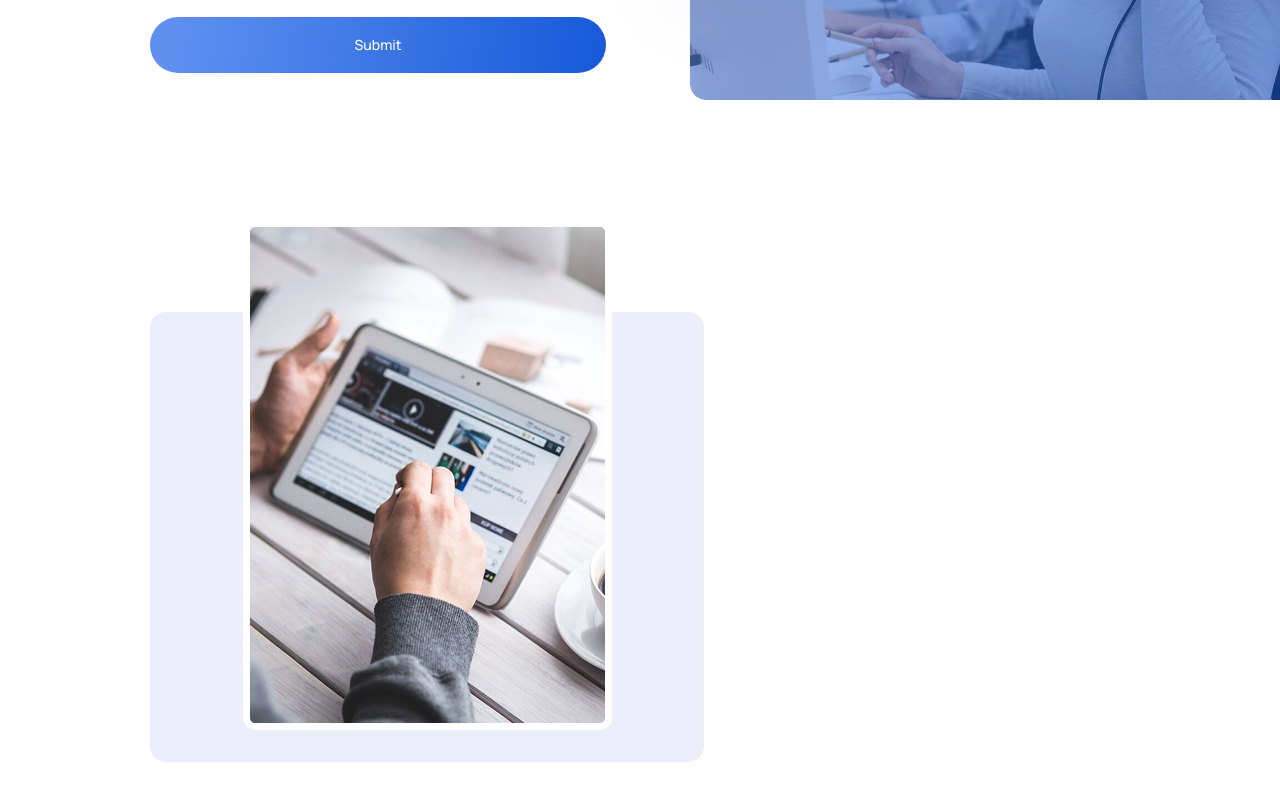
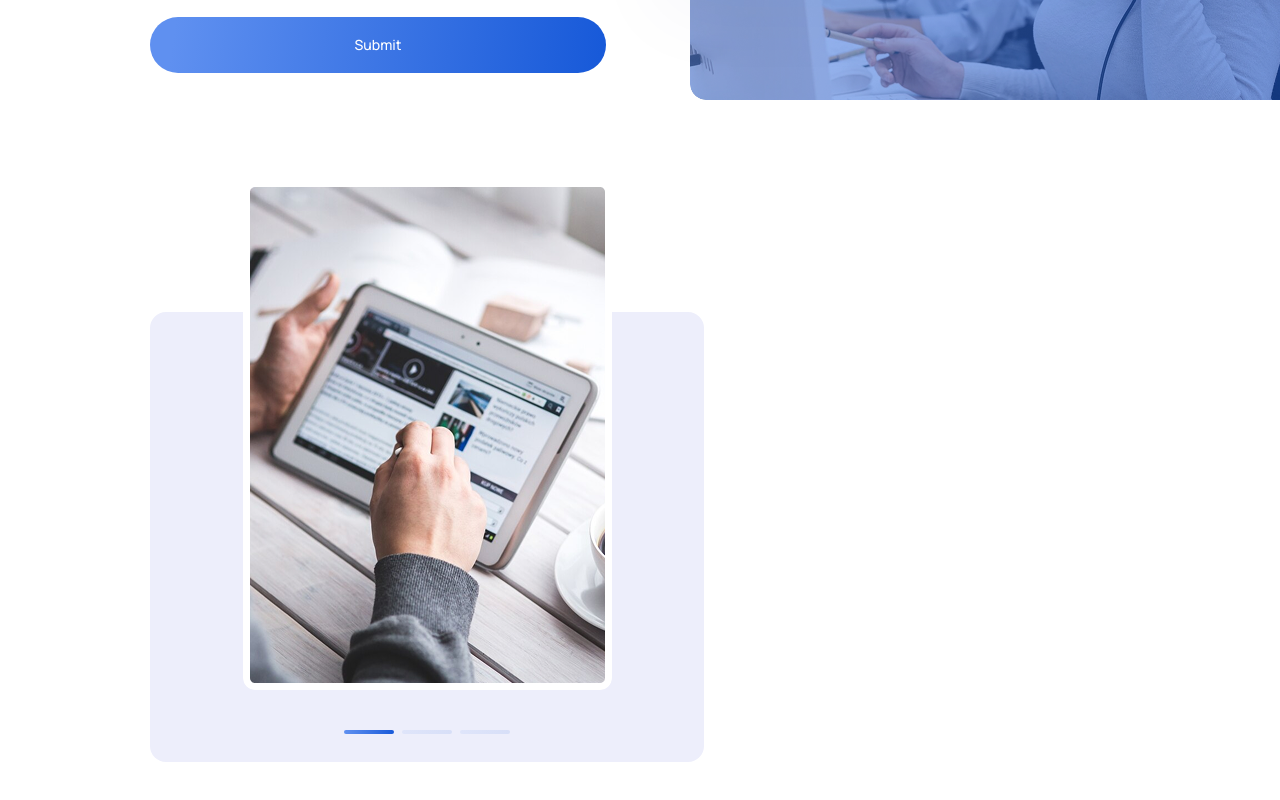
Before and after one commit to MdMuzahid07/WebWhiz, a Next.js app: page / in a window 1280 px wide. Shown: the part 4354-5154 px from the top of the page. Built offline with nearby package versions, Linux system fonts and the light colour scheme.

Commit message:
blog section left side

```diff
--- a/src/components/main/home/BlogSection.tsx
+++ b/src/components/main/home/BlogSection.tsx
@@ -9,7 +9,7 @@ export default function BlogSection() {
 
                 <div className="h-[586px] flex items-end relative">
 
-                    <figure className="w-[369px] h-[510px] absolute left-[93px]  bottom-[32px] z-10">
+                    <figure className="w-[369px] h-[510px] absolute left-[92.5px]  bottom-[72px] z-10">
                         <Image
                             src="/images/home/blog-section/tab-in-hand.png"
                             width={369}
@@ -17,6 +17,23 @@ export default function BlogSection() {
                             alt="tab in hand image"
                             className="w-full h-full rounded-[6.606px] lg:rounded-[12px]"
                         />
+
+                        {/* // slider indicator  */}
+                        <div className="flex justify-center items-center gap-[8px] mt-[40px]">
+                            <div
+                                className={`w-[50px] h-[4px] rounded-[3px] bg-gradient-to-r from-primary-start to-primary-end`}
+                            />
+                            <div
+                                className={`w-[50px] h-[4px] rounded-[3px] bg-[linear-gradient(99deg,rgba(95,144,240,0.10)_5.67%,rgba(24,90,217,0.10)_98.08%)]
+                               `}
+                            />
+
+                            <div
+                                className={`w-[50px] h-[4px] rounded-[3px]  bg-[linear-gradient(99deg,rgba(95,144,240,0.10)_5.67%,rgba(24,90,217,0.10)_98.08%)]
+                                }`}
+                            />
+                        </div>
+
                     </figure>
 
                     <div className="w-[554px] h-[450px] rounded-[16px] bg-[#EDEEFB] relative z-0"></div>
```
